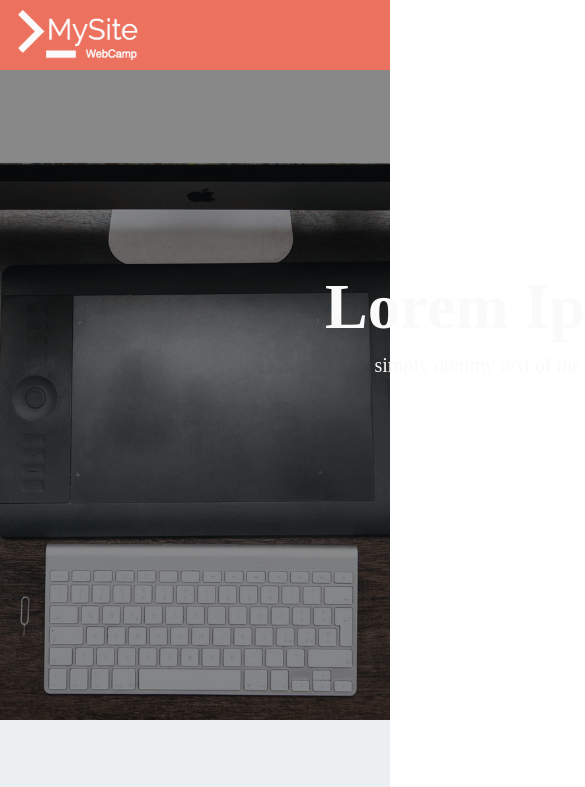
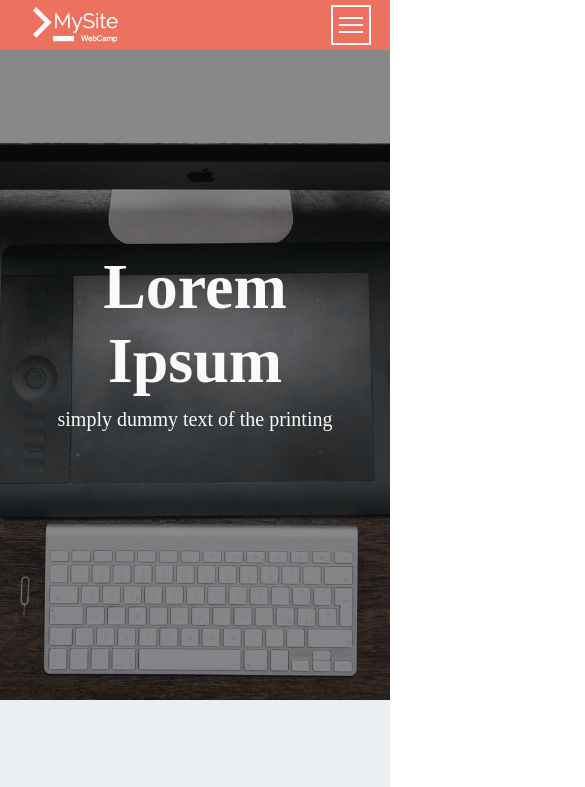
Before and after one commit to daiku965/mysite_webcamp, a plain HTML site: page index.html in a window 390 px wide. Shown: the top 787 px of the page, 585 px wide, since content can reach past the window. Drawn offline with Linux system fonts and the light colour scheme.

Commit message:
[Add] headerのレスポンシブ

```diff
--- a/index.html
+++ b/index.html
@@ -2,6 +2,7 @@
 <html lang="ja">
   <head>
     <meta charset="UTF-8">
+    <meta name="viewport" content="width=device-width, initial-scale=1.0">
     <title>MySite_WebCamp</title>
     <script src="https://kit.fontawesome.com/1aed083721.js" crossorigin="anonymous"></script>
     <link rel="stylesheet" href="style.css">
@@ -11,6 +12,11 @@
     <header class="header">
       <div class="header__container">
         <img class="header-logo" src="img/logo.png">
+        <div class="menu-box">
+          <span class="menu-box__line"></span>
+          <span class="menu-box__line"></span>
+          <span class="menu-box__line"></span>
+        </div>
         <nav class="nav">
           <ul class="nav-list">
             <li class="nav-list__item">Portfolio</li>
--- a/style.css
+++ b/style.css
@@ -19,9 +19,21 @@ li {
   text-align: center;
 }
 
+@media screen and (max-width: 767px) {
+  .global-container {
+    width: 90%;
+  }
+}
+
 .header {
   height: 70px;
   background-color: #EC715F;
+}
+
+@media screen and (max-width: 767px) {
+  .header {
+    height: 50px;
+  }
 }
 
 .header__container {
@@ -35,8 +47,43 @@ li {
   width: 1024px;
 }
 
+@media screen and (max-width: 767px) {
+  .header__container {
+    width: 90%;
+  }
+}
+
 .header-logo {
   height: 70px;
+}
+
+@media screen and (max-width: 767px) {
+  .header-logo {
+    height: 50px;
+  }
+}
+
+@media screen and (max-width: 767px) {
+  .menu-box {
+    margin: 5px 0;
+    padding: 5px 0;
+    width: 40px;
+    border: 2px solid;
+    border-color: #FAFAFA;
+  }
+  .menu-box__line {
+    display: block;
+    margin: 5px auto;
+    width: 24px;
+    height: 2px;
+    background-color: #FAFAFA;
+  }
+}
+
+@media screen and (max-width: 767px) {
+  .nav {
+    display: none;
+  }
 }
 
 .nav-list {
```
